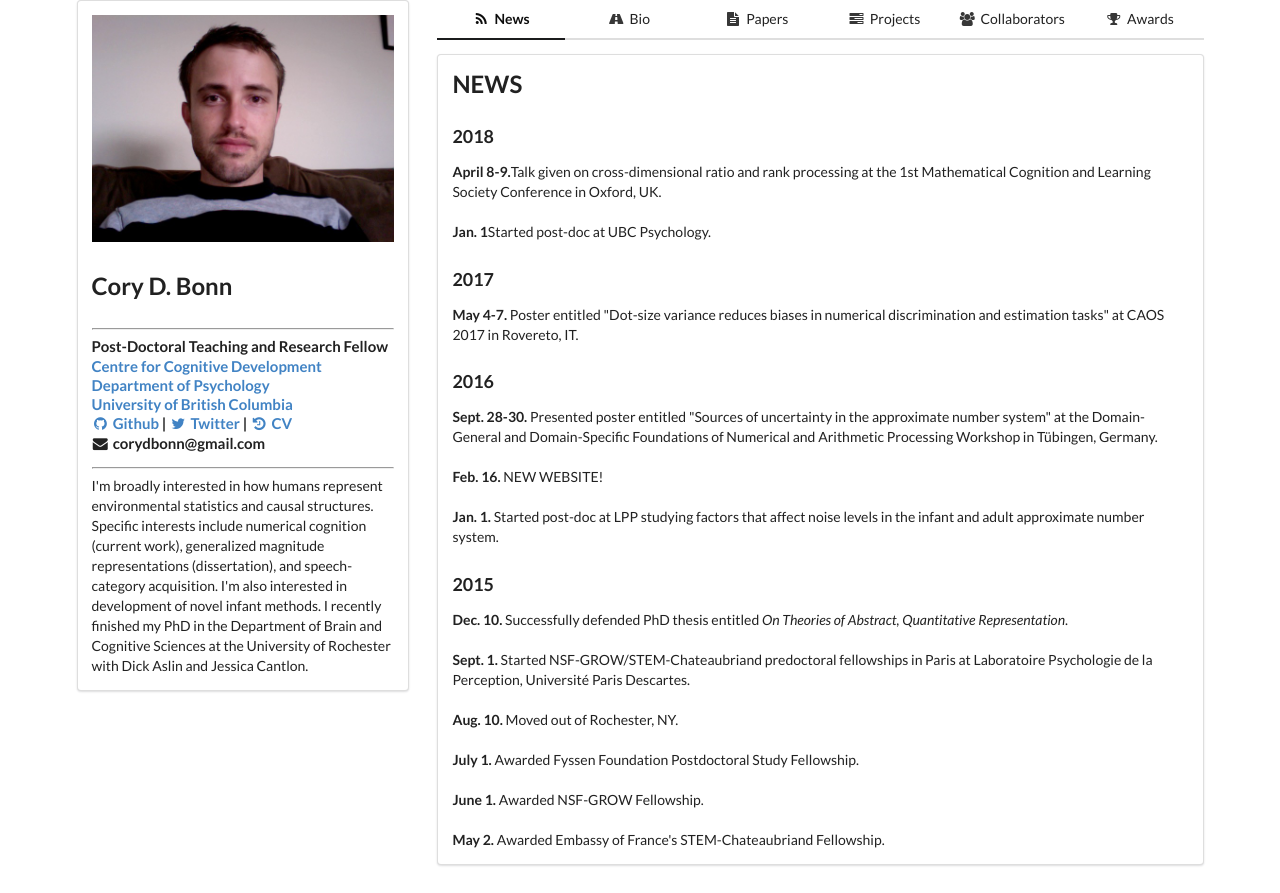
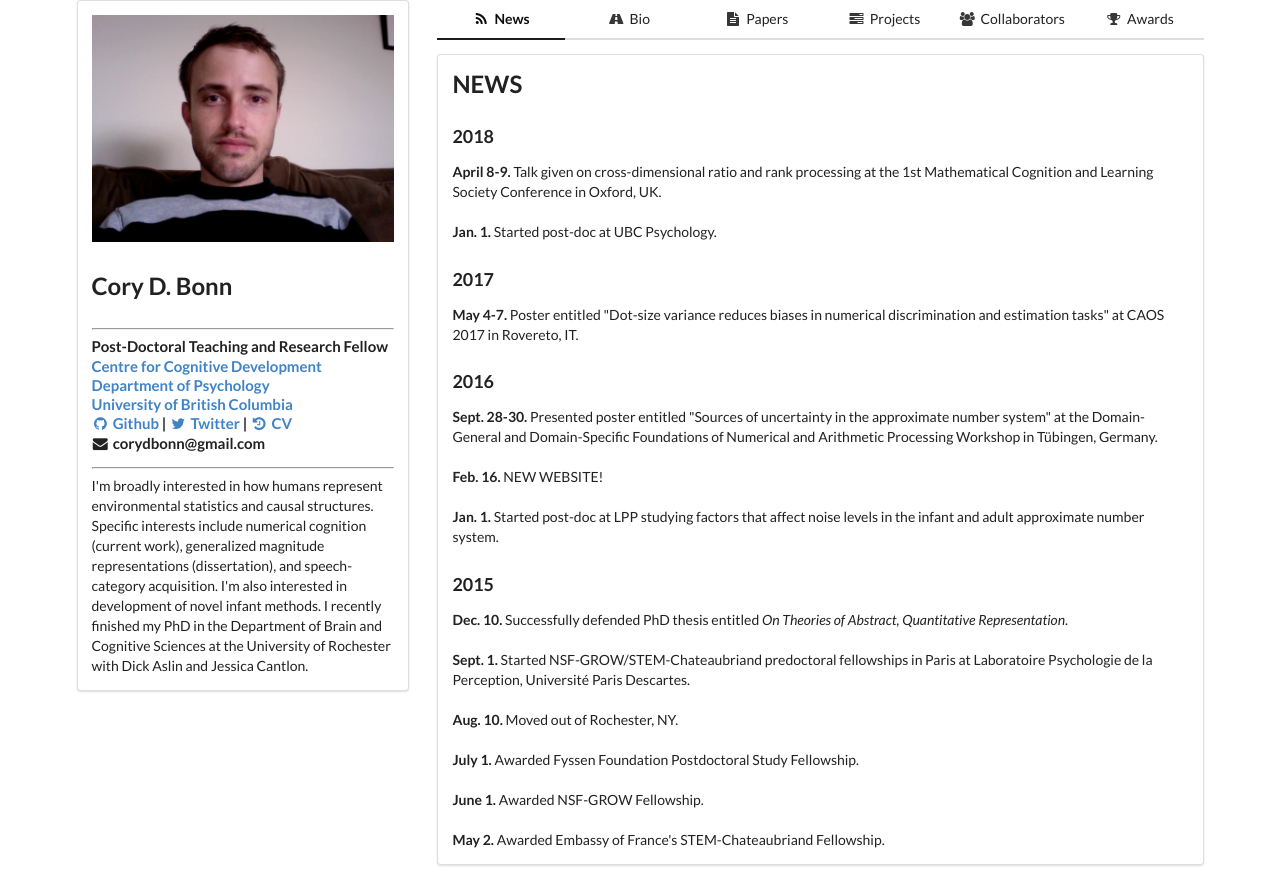
Before and after one commit to corydbonn/corydbonn.github.io, a plain HTML site: page index.html in a window 1280 px wide. Drawn offline with nearby package versions, Linux system fonts and the light colour scheme.

Commit message:
Fix spacing
spacing

```diff
--- a/index.html
+++ b/index.html
@@ -72,8 +72,8 @@
 					<div class="ui active tab segment" id="newsFeed" data-tab="news">
 						<h2>NEWS</h2>
 						<h3>2018</h2>
-						<text><span class="dat">April 8-9.</span>Talk given on cross-dimensional ratio and rank processing at the 1st Mathematical Cognition and Learning Society Conference in Oxford, UK.</text><br><br>
-						<text><span class="dat">Jan. 1</span>Started post-doc at UBC Psychology.</text>
+						<text><span class="dat">April 8-9.</span> Talk given on cross-dimensional ratio and rank processing at the 1st Mathematical Cognition and Learning Society Conference in Oxford, UK.</text><br><br>
+						<text><span class="dat">Jan. 1.</span> Started post-doc at UBC Psychology.</text>
 						<h3>2017</h3>
 						<text><span class="dat">May 4-7.</span> Poster entitled "Dot-size variance reduces biases in numerical discrimination and estimation tasks" at CAOS 2017 in Rovereto, IT.</text>
 						<h3>2016</h3>
```
